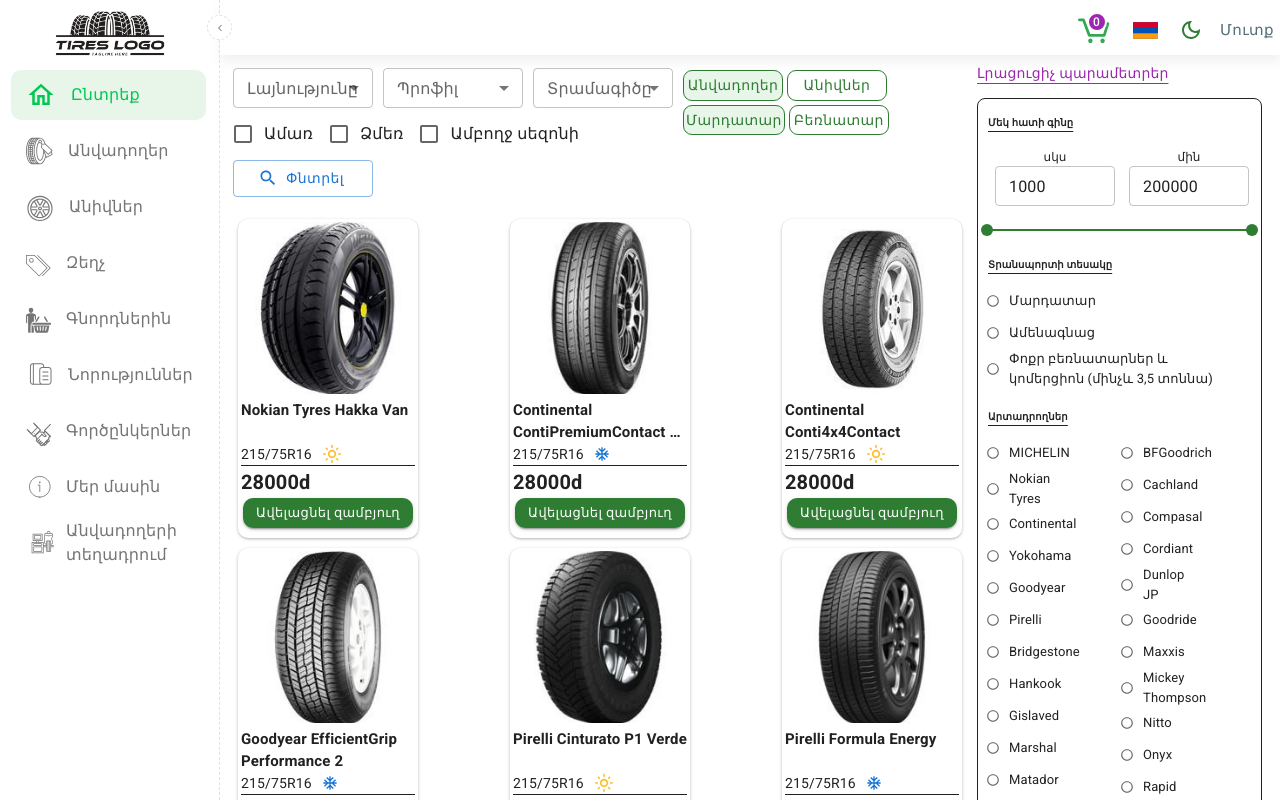
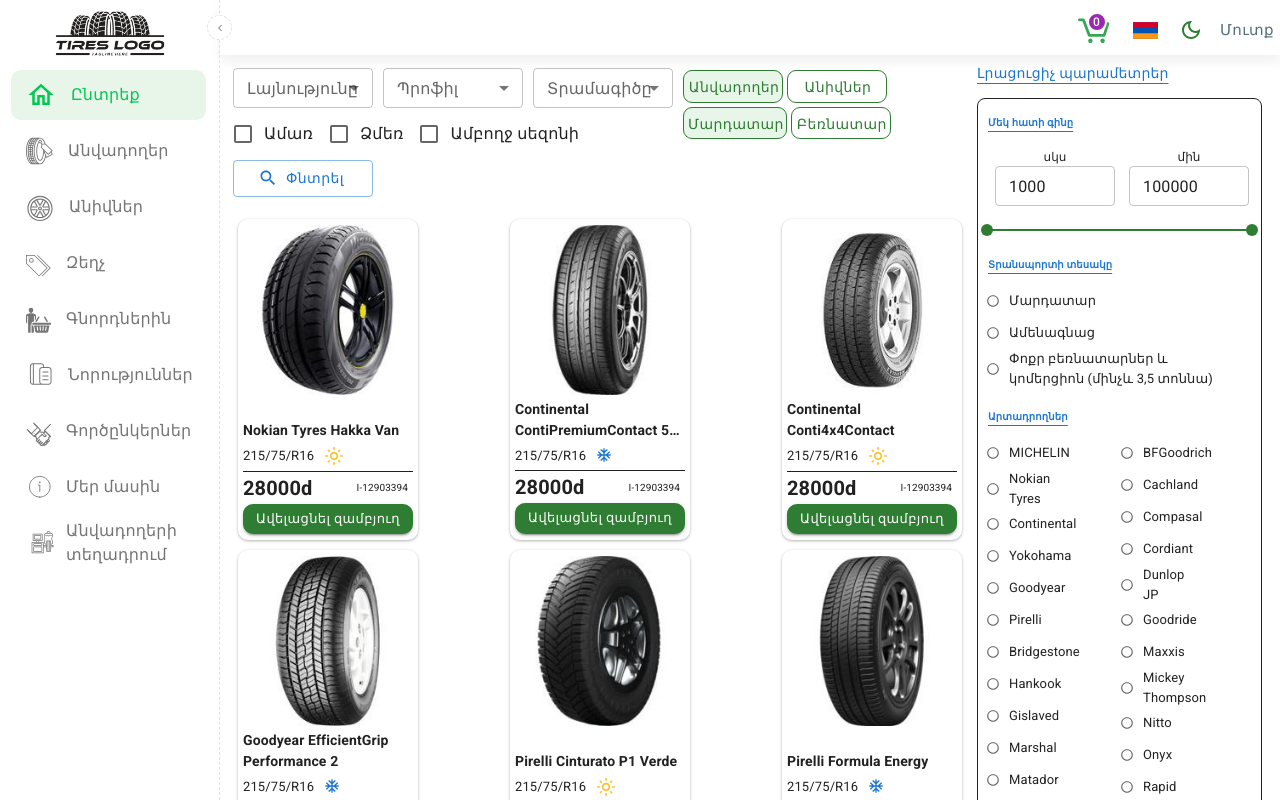
Before and after one commit to AbrahamManaserian/tyers, a React (Create React App) app: page / in a window 1280 px wide. Shown: the top 800 px of the page. Built offline with nearby package versions, Linux system fonts and the light colour scheme; a web font is replaced by a local one.

Commit message:
apply style changes of tyre card

```diff
--- a/src/App.js
+++ b/src/App.js
@@ -88,7 +88,7 @@
                   borderWidth: 0.2,
                   textTransform: 'none',
                   color: '#546e7a',
-                  padding: '2px 2px 2px 2px',
+                  padding: '4px 2px 2px 4px',
 
                   '@media (min-width:600px)': {
                     fontSize: '14px',
@@ -96,7 +96,7 @@
                   },
                   minWidth: '80px',
                   borderRadius: '9px',
-                  fontSize: '10px',
+                  fontSize: '12px',
                   // '&:hover': {
                   //   background: '#eeeeee',
                   // },
@@ -177,6 +177,8 @@
                 style: {
                   fontSize: '10px',
                   fontWeight: 600,
+                  textDecorationLine: 'underline',
+                  textUnderlineOffset: '5px',
                   // color: '#ba68c8',
                 },
               },
--- a/src/components/SettingsTyres.js
+++ b/src/components/SettingsTyres.js
@@ -54,7 +54,7 @@
         disableSwap
         color="success"
         min={1}
-        max={200}
+        max={100}
       />
     </Box>
   );
@@ -102,7 +102,6 @@
 ];
 
 export default function SettingsTyres({ getText, setPrice, price, toggleDrawer }) {
-  const [value2, setValue2] = useState([20, 37]);
   const [carType, setCarType] = useState({
     passenger: false,
     SUV: false,
@@ -170,7 +169,7 @@
       <Typography
         // p="5px"
         variant="body2"
-        color="secondary"
+        color="primary"
         sx={{ textDecorationLine: 'underline', textUnderlineOffset: '5px' }}
       >
         {getText('settings')}
@@ -191,18 +190,23 @@
         }}
       >
         <Grid item xs={12} paddingBottom={{ xs: '10px', sm: '15px' }}>
-          <Typography variant="settingsSmall">{getText('uniquePrice')}</Typography>
+          <Typography color="primary" variant="settingsSmall">
+            {getText('uniquePrice')}
+          </Typography>
         </Grid>
         <Grid item container xs={6} alignItems="center" justifyContent="center">
           <Typography fontSize="12px">{getText('from')} </Typography>
           <TextField
+            onKeyDown={(e) => {
+              e.stopPropagation();
+            }}
             sx={{
               marginX: '5px',
               width: '120px',
             }}
             size="small"
             // id="outlined-controlled"
-            value={price[0] * 1000}
+            value={price[0] * 1000 || ''}
             type="number"
             onChange={(event) => {
               setPrice([+event.target.value / 1000, price[1]]);
@@ -212,10 +216,13 @@
         <Grid item container xs={6} alignItems="center" justifyContent="center">
           <Typography fontSize="12px">{getText('to')} </Typography>
           <TextField
+            onKeyDown={(e) => {
+              e.stopPropagation();
+            }}
             sx={{ marginX: '5px', width: '120px' }}
             size="small"
             // id="outlined-controlled"
-            value={price[1] * 1000}
+            value={price[1] * 1000 || ''}
             type="number"
             onChange={(event) => {
               setPrice([price[0], +event.target.value / 1000]);
@@ -233,7 +240,9 @@
           <PriceSlider getText={getText} setPrice={setPrice} price={price} />
         </Grid>
         <Grid item xs={12} paddingBottom={{ xs: '10px', sm: '10px' }}>
-          <Typography variant="settingsSmall">{getText('carType')}</Typography>
+          <Typography color="primary" variant="settingsSmall">
+            {getText('carType')}
+          </Typography>
         </Grid>
         <Grid item xs={12} paddingBottom={{ xs: '10px', sm: '15px' }}>
           <FormControl>
@@ -266,7 +275,9 @@
           </FormControl>
         </Grid>
         <Grid item xs={12} paddingBottom={{ xs: '10px', sm: '10px' }}>
-          <Typography variant="settingsSmall">{getText('manufacturers')}</Typography>
+          <Typography color="primary" variant="settingsSmall">
+            {getText('manufacturers')}
+          </Typography>
         </Grid>
         <Grid item xs={6} paddingBottom={{ xs: '10px', sm: '15px' }}>
           <FormControl>
--- a/src/components/TyreCard.js
+++ b/src/components/TyreCard.js
@@ -8,7 +8,7 @@
         //   rgb(245, 245, 245)
         width: { xs: '48%', sm: '180px' },
         overflow: 'hidden',
-        height: '319px',
+        height: '321px',
         boxShadow: `${mode !== 'dark' ? 'rgba(0, 0, 0, 0.3)' : 'rgb(245, 245, 245)'} 0 1px 3px`,
         // borderStyle: 'solid',
         // borderWidth: '1px',
@@ -19,20 +19,28 @@
         },
         display: 'flex',
         flexDirection: 'column',
-        p: '3px',
+        p: '5px',
         margin: { xs: '5px 0 5px 0', sm: '5px 5px 5px 5px' },
 
         borderRadius: '10px',
       }}
     >
-      <Box sx={{ height: '172px', overflow: 'hidden' }}>
-        <img src={image} style={{ width: '100%', height: 'auto', borderRadius: '7px' }} />
+      <Box
+        sx={{
+          display: 'flex',
+          height: '172px',
+          overflow: 'hidden',
+          justifyContent: 'center',
+          alignItems: 'center',
+        }}
+      >
+        <img src={image} style={{ width: '100%', maxWidth: '172px', height: 'auto', borderRadius: '7px' }} />
       </Box>
       <Box
         sx={{
           height: '40px',
-          //   display: 'flex',
-          //   alignItems: 'flex-end',
+          display: 'flex',
+          alignItems: 'flex-end',
           marginTop: '5px',
           overflow: 'hidden',
           //   textOverflow: 'ellipsis',
@@ -40,7 +48,7 @@
       >
         <Typography
           sx={{
-            fontSize: '15px',
+            fontSize: '14px',
             fontWeight: 700,
             overflow: 'hidden',
             display: '-webkit-box',
@@ -53,16 +61,31 @@
         </Typography>
       </Box>
       <Box sx={{ display: 'flex', marginTop: '5px', alignItems: 'center' }}>
-        <Typography sx={{ fontSize: '14px', paddingRight: '10px' }}>215/75R16 </Typography>
+        <Typography sx={{ fontSize: '13px', paddingRight: '10px' }}>215/75/R16 </Typography>
         {season ? (
           <LightModeOutlinedIcon sx={{ color: '#fbc02d' }} fontSize="small" />
         ) : (
           <AcUnitIcon color="primary" fontSize="13px" />
         )}
       </Box>
-      <Typography variant="h6" fontWeight={700} borderTop={1} sx={{ borderWidth: 0.1 }}>
-        28000d
-      </Typography>
+      <Box
+        sx={{
+          display: 'flex',
+          //   p: '2px',
+          marginTop: '5px',
+          alignItems: 'center',
+          borderTop: 1,
+          borderWidth: 0.1,
+          justifyContent: 'space-between',
+        }}
+      >
+        <Typography variant="h6" fontWeight={700}>
+          28000d
+        </Typography>
+        <Typography fontWeight={700} sx={{ fontSize: '10px', paddingRight: '5px', fontWeight: 400 }}>
+          I-12903394
+        </Typography>
+      </Box>
       <Button
         // onClick={() => setChooseTyre('tyre')}
         variant="contained"
@@ -70,7 +93,7 @@
         size="small"
         sx={{
           borderRadius: '10px',
-          m: '0 2px 0 2px',
+          //   m: '0 2px 0 2px',
           textTransform: 'none',
           fontSize: { xs: '12px', sm: '13px' },
         }}
--- a/src/pages/HomePage.js
+++ b/src/pages/HomePage.js
@@ -35,7 +35,7 @@
 ];
 
 export default function HomePage() {
-  const [price, setPrice] = useState([1, 200]);
+  const [price, setPrice] = useState([1, 100]);
   const context = useContext(AppContext);
   const location = useLocation();
   const navigate = useNavigate();
@@ -55,7 +55,6 @@
     diameter: '',
     bolt: '',
   });
-
   const handleClickPassenger = (name) => {
     setChoosePassenger(name);
     navigate(name);
```
